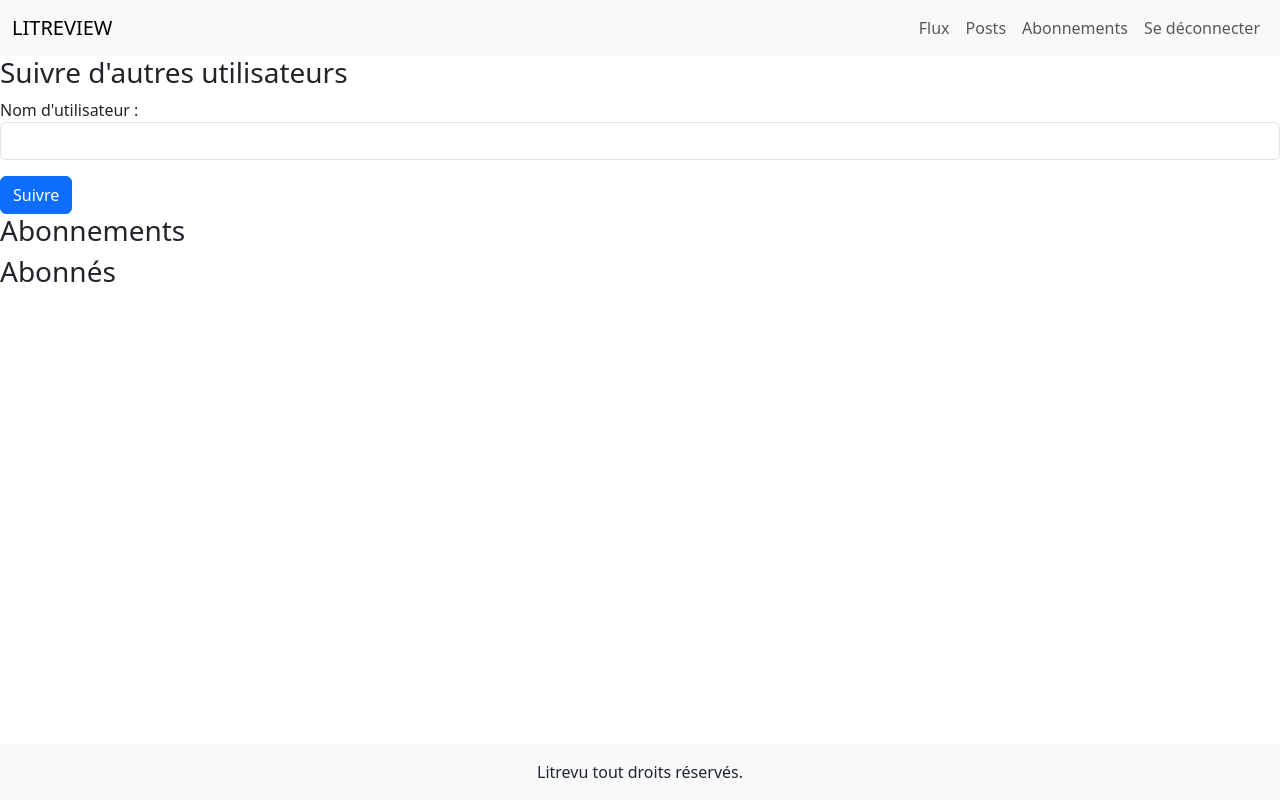
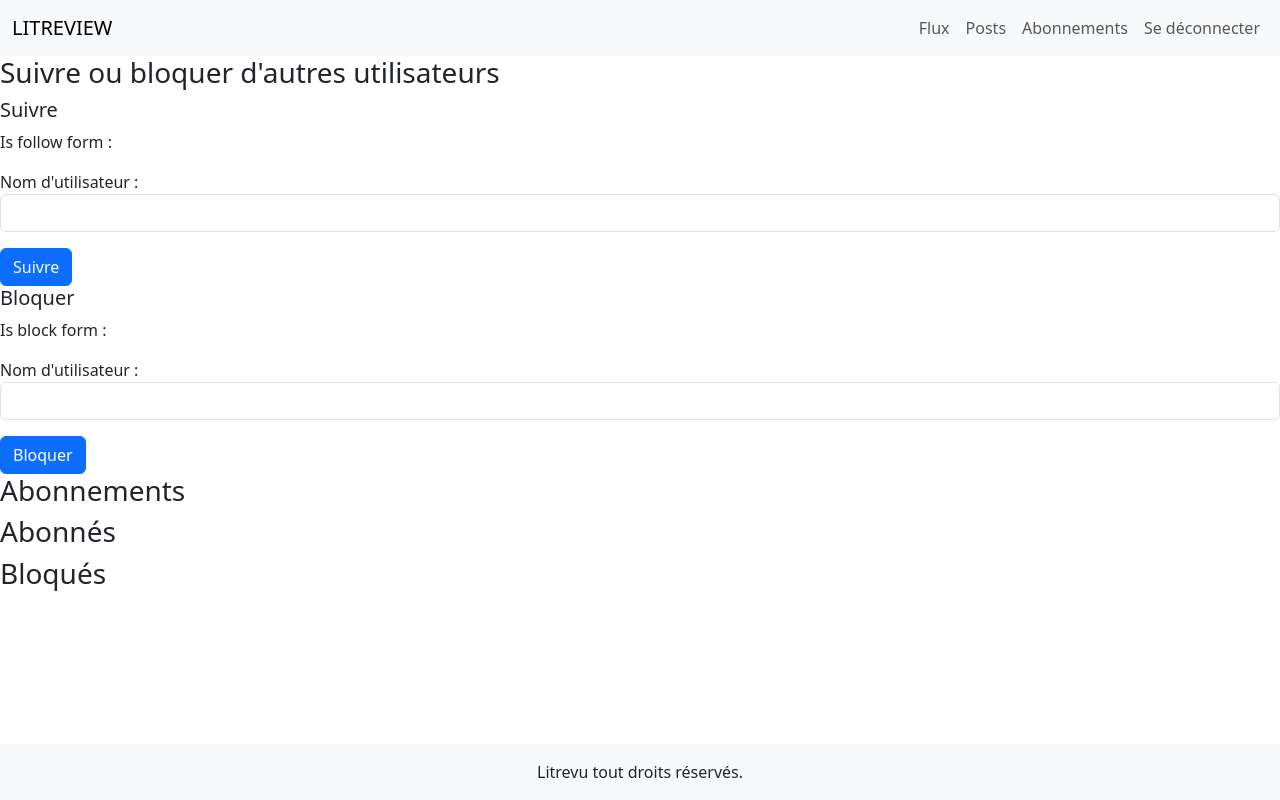
Before and after one commit to Nozgood/P9_Litrevu, a Django app: page /following/ in a window 1280 px wide. Run offline with Django 4.2, Linux system fonts and the light colour scheme; a user stored in the database is signed in; some libraries are stand-ins or nearby versions.

Commit message:
feat: blocking system => need to implement system to check for tickets / review if the used is blocked

```diff
--- a/litrevu/urls.py
+++ b/litrevu/urls.py
@@ -31,6 +31,7 @@ urlpatterns = [
 
     path('following/', users.views.following, name='following'),
     path('following/unfollow/<int:user_to_unfollow_id>/', users.views.unfollow_user, name='unfollow'),
+    path('following/unblock/<int:user_to_unblock_id>/', users.views.unblock_user, name='unblock'),
 
     path('posts/', litrevu_management.views.posts, name='posts')
 ]
--- a/users/forms.py
+++ b/users/forms.py
@@ -47,8 +47,18 @@ class LoginForm(forms.Form):
 
 
 class FollowUserForm(forms.Form):
+    is_follow_form = forms.BooleanField(widget=forms.HiddenInput, initial=True)
     username = forms.CharField(
         max_length=64,
         label="Nom d'utilisateur",
         widget=forms.TextInput(attrs={'class': 'form-control'})
     )
+
+
+class BlockUserForm(forms.Form):
+    is_block_form = forms.BooleanField(widget=forms.HiddenInput, initial=True)
+    username = forms.CharField(
+        max_length=64,
+        label="Nom d'utilisateur",
+        widget=forms.TextInput(attrs={'class': 'form-control'})
+    )
--- a/users/models.py
+++ b/users/models.py
@@ -25,3 +25,21 @@ class UserFollows(models.Model):
 
     class Meta:
         unique_together = ('user', 'followed_user',)  # deprecated use constrains instead
+
+
+class UserBlocked(models.Model):
+    """Model used to manage blocking user system"""
+    user = models.ForeignKey(
+        to=settings.AUTH_USER_MODEL,
+        on_delete=models.CASCADE,
+        related_name="user"
+    )
+
+    blocked_user = models.ForeignKey(
+        to=settings.AUTH_USER_MODEL,
+        on_delete=models.CASCADE,
+        related_name="user_blocked"
+    )
+
+    class Meta:
+        unique_together = ('user', 'blocked_user',)
--- a/users/templates/following.html
+++ b/users/templates/following.html
@@ -1,15 +1,27 @@
 {% extends 'base.html' %}
 {% block content %}
-    <h3 class="h3">Suivre d'autres utilisateurs</h3>
+    <h3 class="h3">Suivre ou bloquer d'autres utilisateurs</h3>
+    <h5 class="h5">Suivre</h5>
     <form action="" method="post">
         {% csrf_token %}
-        {% for field in form %}
+        {% for field in follow_form %}
             <div class="mb-3">
                 {{ field.label_tag }}
                 {{ field }}
             </div>
         {% endfor %}
         <button class="btn btn-primary" type="submit">Suivre</button>
+    </form>
+    <h5 class="h5">Bloquer</h5>
+    <form action="" method="post">
+        {% csrf_token %}
+        {% for field in block_form %}
+            <div class="mb-3">
+                {{ field.label_tag }}
+                {{ field }}
+            </div>
+        {% endfor %}
+        <button class="btn btn-primary" type="submit">Bloquer</button>
     </form>
     {{ message }}
     <h3 class="h3"> Abonnements</h3>
@@ -25,4 +37,11 @@
             {{ followed_by_user.username }}
         </div>
     {% endfor %}
+    <h3 class="h3">Bloqués</h3>
+    {% for blocked_user in blocked_users %}
+        <div class="mb-3">
+            {{ blocked_user.username }}
+            <a href="{% url 'unblock' blocked_user.id %}">Débloquer</a>
+        </div>
+    {% endfor %}
 {% endblock content %}
--- a/users/views.py
+++ b/users/views.py
@@ -2,7 +2,7 @@ from django.shortcuts import render, redirect
 from django.contrib.auth import login, logout, authenticate
 from django.contrib.auth.decorators import login_required
 import users.forms
-from users.models import User, UserFollows
+from users.models import User, UserFollows, UserBlocked
 from litrevu import settings
 
 
@@ -52,31 +52,41 @@ def signup(request):
 def following(request):
     follow_error_message = ""
     user_to_follow_form = users.forms.FollowUserForm(request.POST if request.method == "POST" else None)
+    user_to_block_form = users.forms.BlockUserForm(request.POST if request.method == "POST" else None)
     connected_user = request.user
     following_relations = connected_user.following.all()
     followed_relations = connected_user.followed_by.all()
+    blocked_relations = connected_user.user.all()
+    print(f'blocked relatons: {blocked_relations}')
+    blocked_users = [relation.blocked_user for relation in blocked_relations]
+    print(f'blocked users: {blocked_users}')
     followed_by_users = [relation.user for relation in followed_relations]
     followed_users = [relation.followed_user for relation in following_relations]
-    if request.method == "POST" and user_to_follow_form.is_valid():
-        follow_error_message = follow_user(request, user_to_follow_form, connected_user)
-        if follow_error_message == "":
-            return redirect(settings.UNFOLLOW_REDIRECT_URL)
+    if request.method == "POST":
+        if 'is_follow_form' in request.POST and user_to_follow_form.is_valid():
+            follow_error_message = follow_user(request, user_to_follow_form, connected_user)
+            if follow_error_message == "":
+                return redirect(settings.UNFOLLOW_REDIRECT_URL)
+
+        if 'is_block_form' in request.POST and user_to_block_form.is_valid():
+            block_user(request, connected_user, user_to_block_form)
 
     return render(
         request,
         template_name="following.html",
         context={
-            'form': user_to_follow_form,
+            'follow_form': user_to_follow_form,
+            'block_form': user_to_block_form,
             'message': follow_error_message,
             'following_users': followed_users,
             'followed_by_users': followed_by_users,
+            'blocked_users': blocked_users,
         },
     )
 
 
 @login_required
 def follow_user(request, user_to_follow_form, connected_user):
-    message = ""
     try:
         user_to_follow = User.objects.get(username=user_to_follow_form.cleaned_data["username"])
         print(f'connected user: {connected_user.username}')
@@ -86,8 +96,23 @@ def follow_user(request, user_to_follow_form, connected_user):
             user_id=connected_user.id,
         )
     except User.DoesNotExist:
-        message = "cet utilisateur n'existe pas"
-    return message
+        return "cet utilisateur n'existe pas"
+    return
+
+
+@login_required
+def block_user(request, connected_user, user_to_block_form):
+    try:
+        user_to_block = User.objects.get(username=user_to_block_form.cleaned_data["username"])
+        print(f'connected user: {connected_user.username}')
+        print(f'test: {user_to_block}, {user_to_block.id}')
+        UserBlocked.objects.create(
+            blocked_user=user_to_block,
+            user_id=connected_user.id,
+        )
+    except User.DoesNotExist:
+        return "cet utilisateur n'existe pas"
+    return redirect(settings.UNFOLLOW_REDIRECT_URL)
 
 
 @login_required
@@ -110,3 +135,17 @@ def unfollow_user(request, user_to_unfollow_id):
 
     print(f'following relation: {following_relation}')
     return redirect(settings.UNFOLLOW_REDIRECT_URL)
+
+
+@login_required
+def unblock_user(request, user_to_unblock_id):
+    print(f'user to unblock id: {user_to_unblock_id}')
+    connected_user = request.user
+    user_to_unblock = User.objects.get(id=user_to_unblock_id)
+    blocked_relation = UserBlocked.objects.get(
+        blocked_user=user_to_unblock,
+        user_id=connected_user.id,
+    )
+
+    blocked_relation.delete()
+    return redirect(settings.UNFOLLOW_REDIRECT_URL)
```
Also changed, not shown: db.sqlite3.
